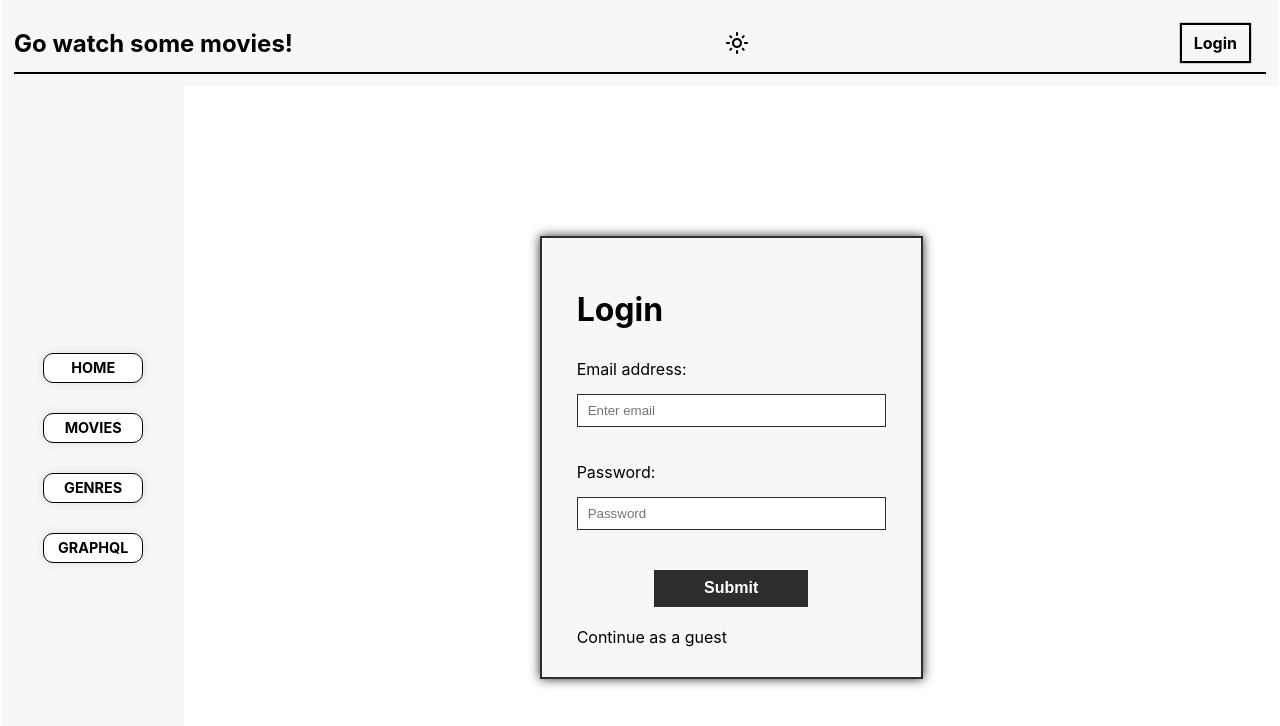
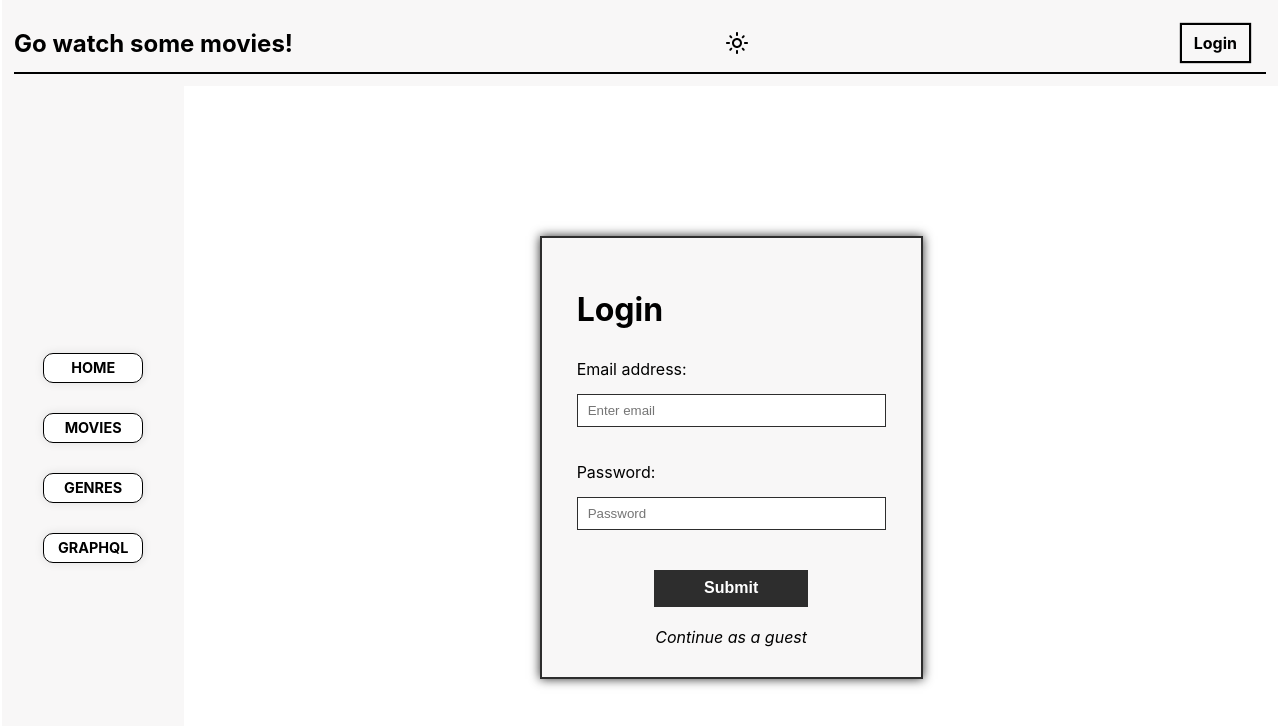
Before and after one commit to jym272/crud-movies-front, a Next.js app: page /login in a window 1280 px wide. Shown: the top 726 px of the page. Built offline with nearby package versions, Linux system fonts and the light colour scheme.

Commit message:
Se completa guest user hardcodeado, darkmode

```diff
--- a/components/Layout/navigation/index.tsx
+++ b/components/Layout/navigation/index.tsx
@@ -63,7 +63,7 @@ export const Navigation = () => {
                     <a
                         onMouseEnter={() => setSubMenu(true)}
                         onMouseLeave={() => setSubMenu(false)}
-                        className={context.activePage == Page.Catalog ? styles.active : ""}>Catalog</a>
+                        className={context.activePage == Page.Catalog ? styles.active : ""}>Edit</a>
                 </Link>
                 {(mountSubMenu || context.activePage == Page.Add) && subMenuJSX}
             </li>}
--- a/components/Login/Login.module.scss
+++ b/components/Login/Login.module.scss
@@ -68,6 +68,18 @@
 
     }
   }
+
+
+  .guest{
+    align-self: center;
+    font-style: italic;
+    cursor: pointer;
+    transition: all 0.3s cubic-bezier(0.25, 0.8, 0.25, 1);
+    &:hover{
+      color: darkgreen;
+      text-shadow: 0 0 5px darkgreen;
+    }
+  }
 }
 
 .input__error {
@@ -93,4 +105,11 @@
     color:  styles.$backgroundColor;
   }
 
+  .guest{
+    &:hover{
+      color: #2d2d2d;
+      text-shadow: 0 0 5px #2d2d2d;
+    }
+  }
+
 }
--- a/components/Login/index.tsx
+++ b/components/Login/index.tsx
@@ -27,6 +27,40 @@ export const Login = () => {
         router.prefetch('/movies')
     }, [router])
 
+
+    const loginUser = (user: { email: string, password: string }) => {
+        fetch(process.env.APP_API + '/v1/signin', {
+            method: 'POST',
+            headers: {
+                'Content-Type': 'application/json'
+            },
+            body: JSON.stringify(user)
+        })
+            .then(res => res.json())
+            .then(data => {
+                if (data.error) {
+                    const msg = data.error as string;
+                    setErrors((prevState) => {
+                        return {
+                            ...prevState,
+                            email: msg.includes("user") ? msg : prevState.email,
+                            password: msg.includes("password") ? msg : prevState.password,
+                        }
+                    })
+                } else {
+                    context.setJwt(data.jwt);
+                    //jwt to local storage for 72 hours (72 * 60 * 60 * 1000) in milliseconds
+                    const item: JWTType = {
+                        jwt: data.jwt,
+                        expires: new Date().getTime() + (72 * 60 * 60 * 1000) //72 hours in milliseconds
+                    }
+                    localStorage.setItem('jwt', JSON.stringify(item));
+                    router.push('/movies');
+                }
+            })
+            .catch(err => console.log(err));
+
+    }
 
     const loginSubmitHandler = (event: React.FormEvent<HTMLFormElement>) => {
         event.preventDefault();
@@ -62,39 +96,19 @@ export const Login = () => {
             email: input.email,
             password: input.password,
         }
-        fetch(process.env.APP_API + '/v1/signin', {
-            method: 'POST',
-            headers: {
-                'Content-Type': 'application/json'
-            },
-            body: JSON.stringify(user)
-        })
-            .then(res => res.json())
-            .then(data => {
-                if (data.error) {
-                    const msg = data.error as string;
-                    setErrors((prevState) => {
-                        return {
-                            ...prevState,
-                            email: msg.includes("user") ? msg : prevState.email,
-                            password: msg.includes("password") ? msg : prevState.password,
-                        }
-                    })
-                } else {
-                    context.setJwt(data.jwt);
-                    //jwt to local storage for 72 hours (72 * 60 * 60 * 1000) in milliseconds
-                    const item: JWTType = {
-                        jwt: data.jwt,
-                        expires: new Date().getTime() + (72 * 60 * 60 * 1000) //72 hours in milliseconds
-                    }
-                    localStorage.setItem('jwt', JSON.stringify(item));
-                    router.push('/movies');
-                }
-            })
-            .catch(err => console.log(err));
+        loginUser(user);
     }
 
-    return <div  className={ context.darkMode ? styles["form__container__darkMode"]:styles["form__container"] }>
+    const guestSubmitHandler = () => {
+        const user = {
+            email: "jym272@gmail.com",
+            password: "password",
+        }
+        loginUser(user);
+
+    }
+
+    return <div className={context.darkMode ? styles["form__container__darkMode"] : styles["form__container"]}>
         <form onSubmit={loginSubmitHandler}>
             <h1>Login</h1>
             <div>
@@ -141,7 +155,7 @@ export const Login = () => {
             </div>
 
             <button type="submit">Submit</button>
-            <div>
+            <div className={styles.guest} onClick={guestSubmitHandler}>
                 Continue as a guest
             </div>
         </form>
```
